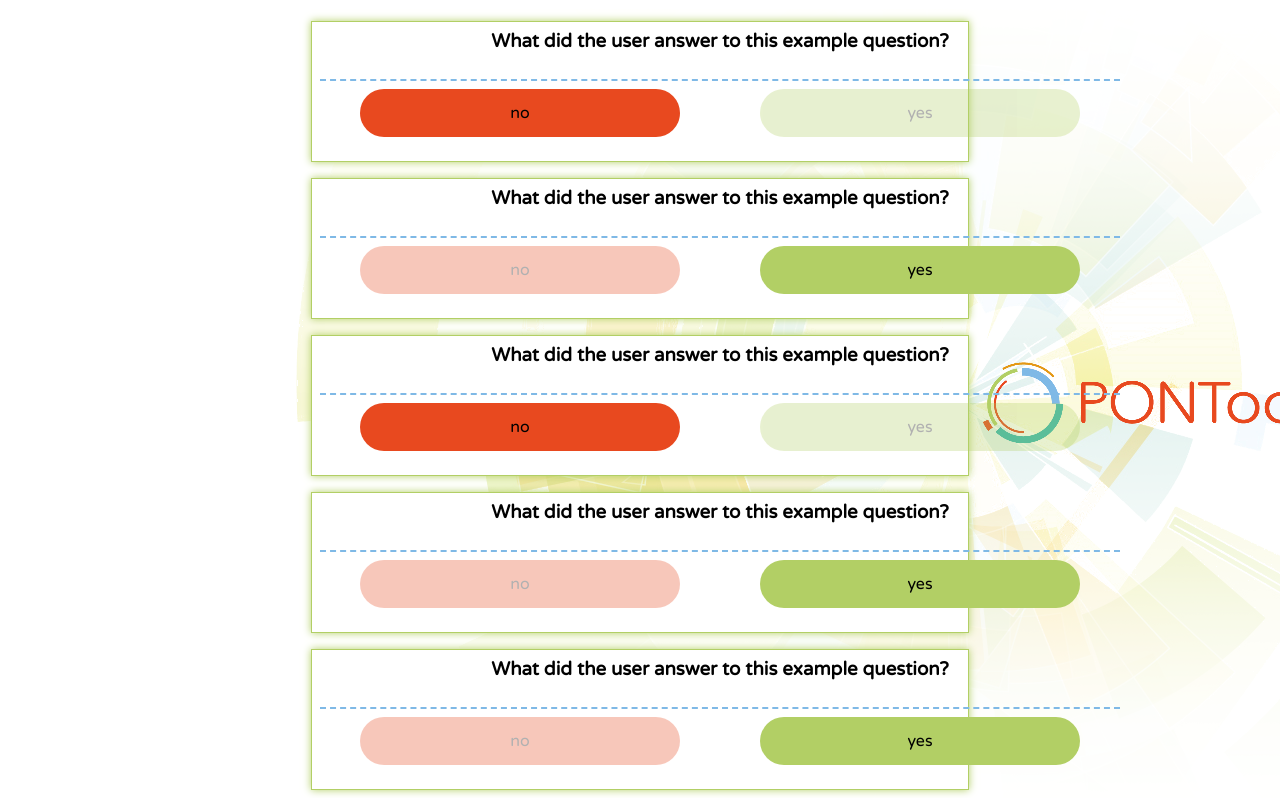
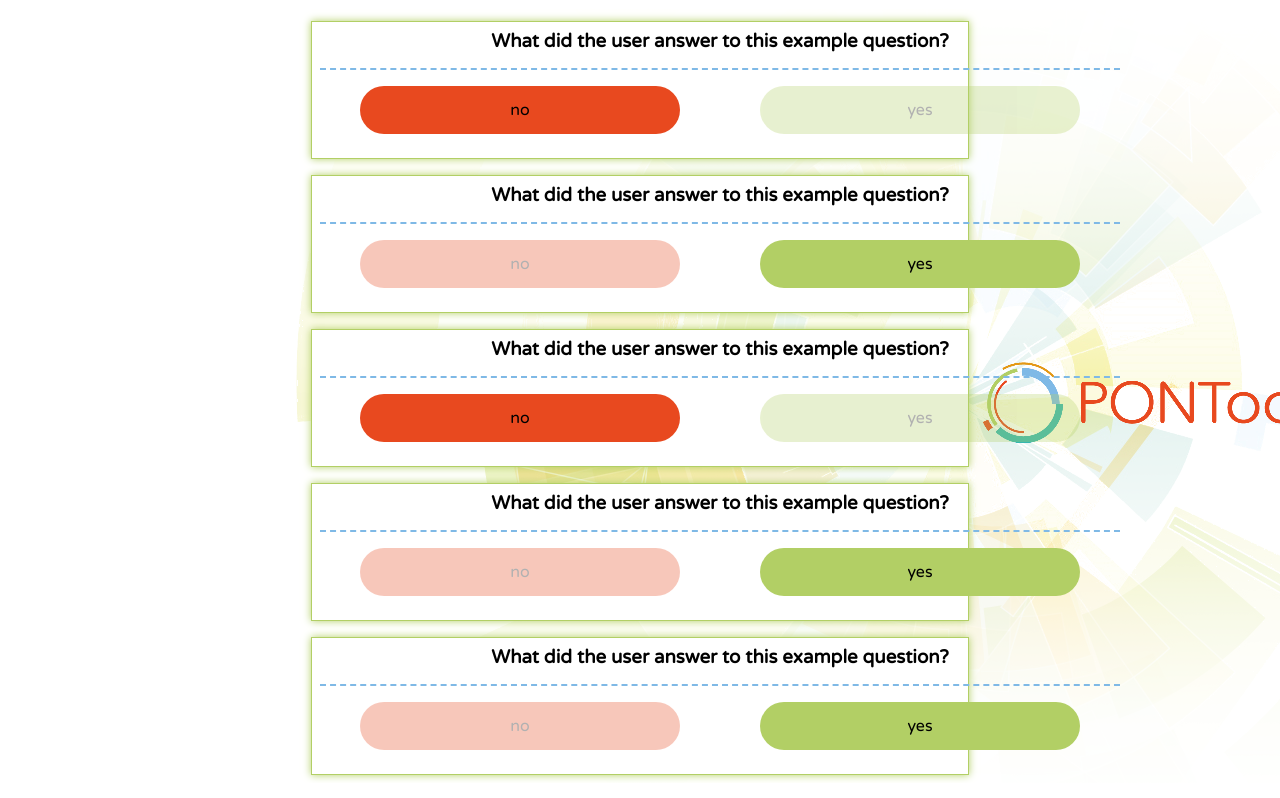
Before and after one commit to pontoonapps/CareerGuide, a plain HTML site: page workfindr/mockups-shared/questionnaireReview.html in a window 1280 px wide. Shown: the part 137-935 px from the top of the page. Drawn offline with Linux system fonts and the light colour scheme.

Commit message:
minor tweak - changed border in QR list to title

```diff
--- a/workfindr/mockups-shared/index.css
+++ b/workfindr/mockups-shared/index.css
@@ -157,6 +157,7 @@ h1 {
   grid-row-end: 2;
 
   text-align: center;
+  border-bottom: 0.15em dashed var(--PONTLightBlue);
 }
 
 .questionnaireAnswer {
@@ -171,8 +172,6 @@ h1 {
   max-width: 100%;
   width: 50em;
   margin: 0.5em 0em;
-
-  border-top: 0.15em dashed var(--PONTLightBlue);
 
 }
 
```
